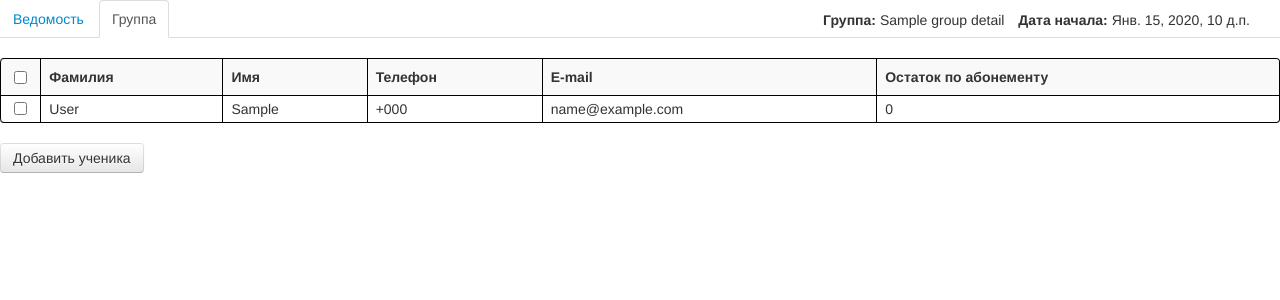
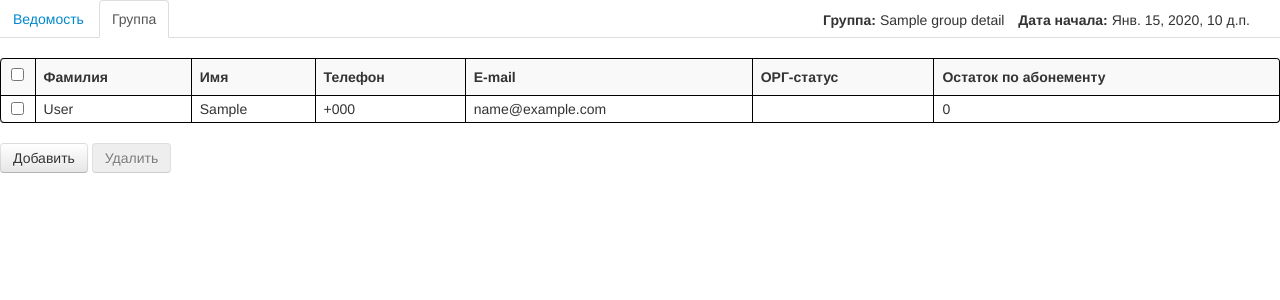
Before and after one commit to drda3x/dh_journal, a Django app: template application/templates/group_detail.html in a window 1280 px wide, after a click on "Группа". Shown: the top 300 px of the page. Run offline with Django 3.2, Linux system fonts and the light colour scheme; tables that the repository leaves empty hold one stand-in row (values such as "Sample post"); the template is opened without the code that fills it: values that come from a table or form of the project are taken from there, most other values are stand-ins (such as "Sample title", 1, 10 or a date in 2020); some libraries are stand-ins or nearby versions.

Commit message:
Форма добавления приспособлена под редактирование. Добавлена кнопочка на удаление студента

```diff
--- a/application/templates/group_detail.html
+++ b/application/templates/group_detail.html
@@ -57,14 +57,16 @@
                 {% endfor %}
             </table>
         </div>
+
         <div class="tab-pane" id="info">
-            <table class="table table-bordered table-striped">
+            <table class="table table-bordered table-striped table-hover">
                 <tr>
-                    <th class="info-fio"><input class="header-inp" type="checkbox" /></th>
+                    <th class="info-fio"><input class="student-selector" type="checkbox" /></th>
                     <th>Фамилия</th>
                     <th>Имя</th>
                     <th>Телефон</th>
                     <th>E-mail</th>
+                    <th>ОРГ-статус</th>
                     <th>Остаток по абонементу</th>
                 </tr>
                 {% for student in group_detail.students %}
@@ -74,11 +76,13 @@
                     <td>{{ student.person.first_name }}</td>
                     <td>+{{ student.person.phone }}</td>
                     <td>{{ student.person.e_mail }}</td>
+                    <td>{% if student.person.org %}ОРГ{% endif %}</td>
                     <td>0</td>
                 </tr>
                 {% endfor %}
             </table>
-            <a href="#addStudent" role="button" class="btn" data-toggle="modal">Добавить ученика</a>
+            <a id="editStudentBtn" role="button" class="btn" data-toggle="modal">Добавить</a>
+            <a id="editStudentBtn" role="button" class="btn disabled" data-toggle="modal">Удалить</a>
         </div>
     </div>
 
@@ -86,12 +90,12 @@
 
     <!-- Форма добавления ученика в группу -->
 
-    <div id="addStudent" class="modal hide fade">
+    <div id="editStudent" class="modal hide fade">
         <div class="modal-header">
             <button type="button" class="close" data-dismiss="modal" aria-hidden="true">&times;</button>
-            <h3>Добавить ученика в группу</h3>
+            <h3>Карточка ученика</h3>
         </div>
-        <form class="form-horizontal" action="/group/addstudent">
+        <form class="form-horizontal" action="/group/editStudent">
             <input type="hidden" name="id" value="{{ group_detail.id }}" />
             <div class="modal-body">
                     <div class="control-group">
@@ -116,6 +120,12 @@
                         <label class="control-label" for="e_mail">E-mail</label>
                         <div class="controls">
                             <input type="email" name="e_mail" id="e_mail" />
+                        </div>
+                    </div>
+                    <div class="control-group">
+                        <label class="control-label" for="is_org">ОРГ</label>
+                        <div class="controls">
+                            <input type="checkbox" name="is_org" id="is_org" />
                         </div>
                     </div>
             </div>
@@ -310,6 +320,44 @@
                 }
 
             });
+
+            var $infoTable = $('#info table'),
+                $studentForm = $('#editStudent'),
+                addUrl = '/group/addstudent',
+                editUrl = '/group/editstudent';
+
+            $infoTable.find('tr').dblclick(function(event) {
+
+                var $target = $(event.target);
+
+                if(!$target.is('input') && !$target.is('.info-fio') && !$target.is('th')) {
+                    var $this = $(this),
+                    $children = $this.children();
+
+                    $('#last_name').val($($children[1]).text());
+                    $('#first_name').val($($children[2]).text());
+                    $('#phone').val($($children[3]).text());
+                    $('#e_mail').val($($children[4]).text());
+                    $('#is_org').prop('checked', $($children[5]).text() == 'ОРГ' ? 'checked' : false);
+
+                    $studentForm.find('form').attr('action', editUrl);
+                    $studentForm.find('.btn.btn-primary').val('Сохранить');
+                    $studentForm.modal('show');
+                }
+            });
+
+            $('#editStudentBtn').click(function() {
+
+                $('#last_name').val('');
+                $('#first_name').val('');
+                $('#phone').val('');
+                $('#e_mail').val('');
+                $('#is_org').prop('checked', false);
+
+                $studentForm.find('form').attr('action', addUrl);
+                $studentForm.find('.btn.btn-primary').val('Добавить');
+                $studentForm.modal('show');
+            })
         })();
     </script>
 
--- a/application/urls.py
+++ b/application/urls.py
@@ -23,7 +23,8 @@ from django.contrib.auth.views import login, logout
 
 urlpatterns = [
     url(r'^admin/', include(admin.site.urls)),
-    url(r'^group/addstudent', api.add_student_to_group),
+    url(r'^group/addstudent', api.add_student),
+    url(r'^group/editstudent', api.edit_student),
     url(r'^group/addpass', api.add_pass),
     url(r'^group', views.group_detail_view),
     url(r'', views.index_view)
```
Also changed, not shown: application/utils/site_api.py (+13 -5 lines).
